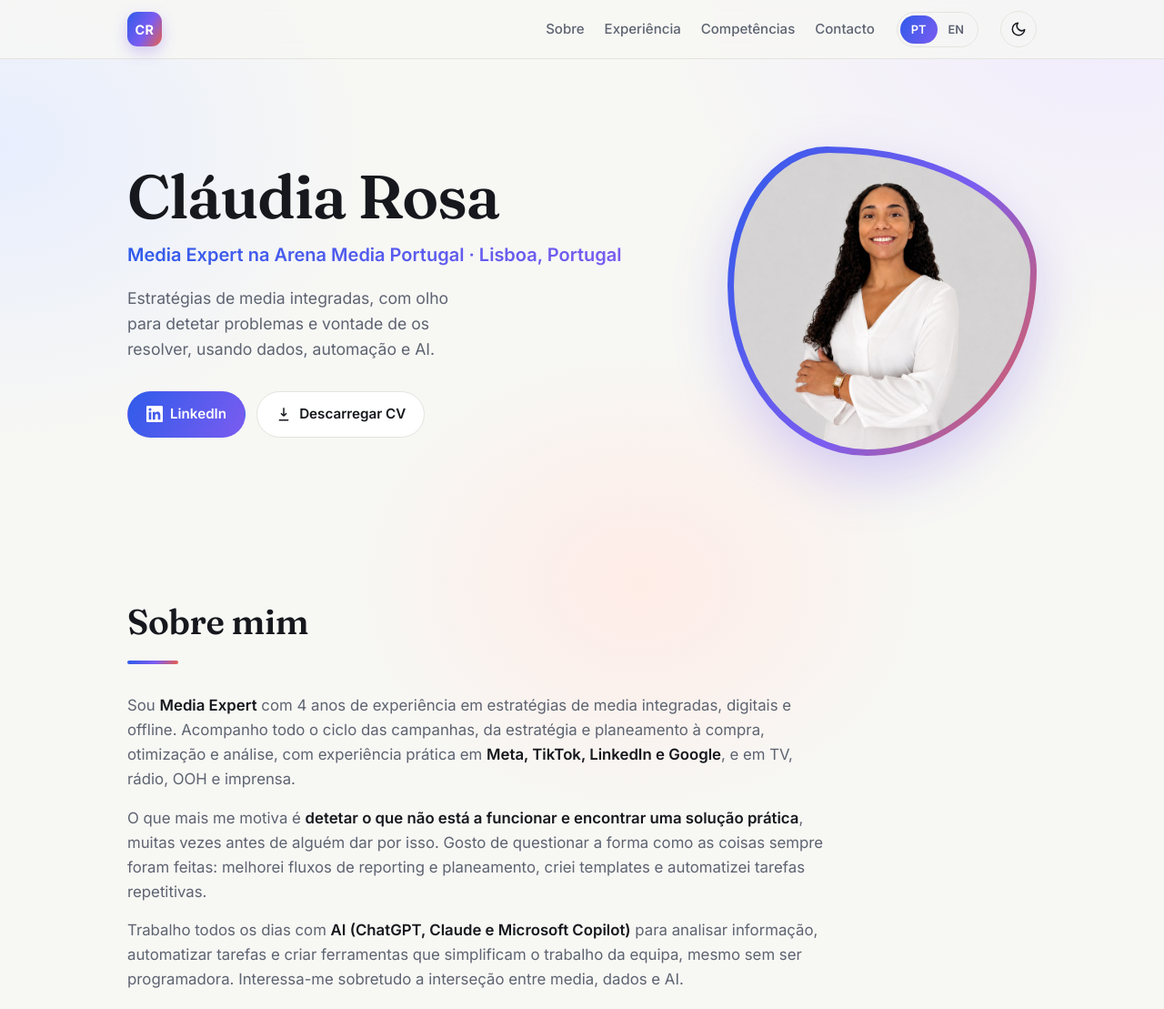
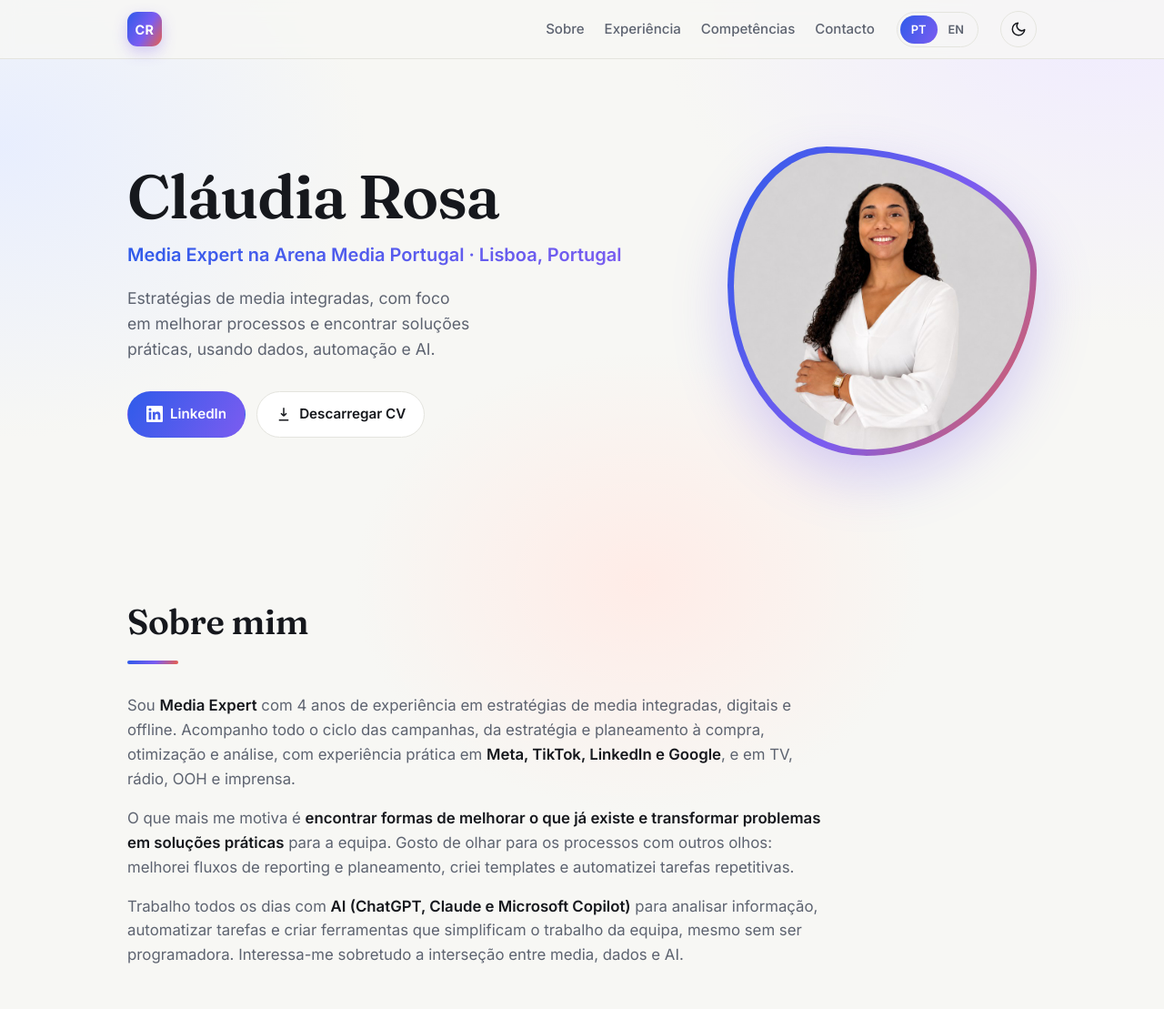
Before and after one commit to claudiarosa00/claudia-rosa, a plain HTML site: page template.html in a window 1280 px wide. Shown: the top 1109 px of the page at 91% size. Drawn offline with Linux system fonts and the light colour scheme.

Commit message:
Suavizar o tom das frases sobre resolução de problemas
Co-Authored-By: Claude Opus 5.5 <noreply@anthropic.com>
Claude-Session: https://claude.ai/code/session_01RrvrbJ8y34TfL2akXYAHAg

```diff
--- a/data.js
+++ b/data.js
@@ -53,11 +53,11 @@ window.SITE = {
     cv: "cv-claudia-rosa.pdf",
 
     frase:
-      "Estratégias de media integradas, com olho para detetar problemas e vontade de os resolver, usando dados, automação e AI.",
+      "Estratégias de media integradas, com foco em melhorar processos e encontrar soluções práticas, usando dados, automação e AI.",
 
     // ---------- Versão resumida usada só no CV em PDF ----------
     resumoCV:
-      "Media Expert com 4 anos de experiência em estratégias de media integradas, digitais e offline, do planeamento à compra, otimização e análise. Destaco-me por detetar problemas e resolvê-los com dados, automação e AI.",
+      "Media Expert com 4 anos de experiência em estratégias de media integradas, digitais e offline, do planeamento à compra, otimização e análise. Gosto de encontrar formas de melhorar processos com dados, automação e AI.",
     cvExtra: {
       experiencia: [
         {
@@ -85,7 +85,7 @@ window.SITE = {
 
     sobre: [
       "Sou **Media Expert** com 4 anos de experiência em estratégias de media integradas, digitais e offline. Acompanho todo o ciclo das campanhas, da estratégia e planeamento à compra, otimização e análise, com experiência prática em **Meta, TikTok, LinkedIn e Google**, e em TV, rádio, OOH e imprensa.",
-      "O que mais me motiva é **detetar o que não está a funcionar e encontrar uma solução prática**, muitas vezes antes de alguém dar por isso. Gosto de questionar a forma como as coisas sempre foram feitas: melhorei fluxos de reporting e planeamento, criei templates e automatizei tarefas repetitivas.",
+      "O que mais me motiva é **encontrar formas de melhorar o que já existe e transformar problemas em soluções práticas** para a equipa. Gosto de olhar para os processos com outros olhos: melhorei fluxos de reporting e planeamento, criei templates e automatizei tarefas repetitivas.",
       "Trabalho todos os dias com **AI (ChatGPT, Claude e Microsoft Copilot)** para analisar informação, automatizar tarefas e criar ferramentas que simplificam o trabalho da equipa, mesmo sem ser programadora. Interessa-me sobretudo a interseção entre media, dados e AI.",
     ],
 
@@ -203,11 +203,11 @@ window.SITE = {
     cv: "cv-claudia-rosa-en.pdf",
 
     frase:
-      "Integrated media strategies, with an eye for spotting problems and the drive to solve them, using data, automation and AI.",
+      "Integrated media strategies, focused on improving processes and finding practical solutions, using data, automation and AI.",
 
     // ---------- Shorter version used only in the PDF CV ----------
     resumoCV:
-      "Media Expert with 4 years of experience in integrated media strategies across digital and offline, from planning and buying to optimisation and analysis. I stand out for spotting problems and solving them with data, automation and AI.",
+      "Media Expert with 4 years of experience in integrated media strategies across digital and offline, from planning and buying to optimisation and analysis. I enjoy finding ways to improve processes with data, automation and AI.",
     cvExtra: {
       experiencia: [
         {
@@ -235,7 +235,7 @@ window.SITE = {
 
     sobre: [
       "I'm a **Media Expert** with 4 years of experience in integrated media strategies across digital and offline channels. I cover the full campaign lifecycle, from strategy and planning to buying, optimisation and analysis, with hands-on experience in **Meta, TikTok, LinkedIn and Google**, as well as TV, radio, OOH and print.",
-      "What drives me most is **spotting what isn't working and finding a practical solution**, often before anyone else notices. I like to challenge the way things have always been done: I've improved reporting and planning workflows, built templates and automated repetitive tasks.",
+      "What drives me most is **finding ways to improve what already exists and turning problems into practical solutions** for the team. I like to look at processes with fresh eyes: I've improved reporting and planning workflows, built templates and automated repetitive tasks.",
       "I work with **AI (ChatGPT, Claude and Microsoft Copilot)** every day to analyse information, automate tasks and build tools that make the team's work easier, even though I'm not a developer. I'm especially interested in the intersection of media, data and AI.",
     ],
 
```
Also changed, not shown: index.html (+2 -2 lines), 2 other files.
